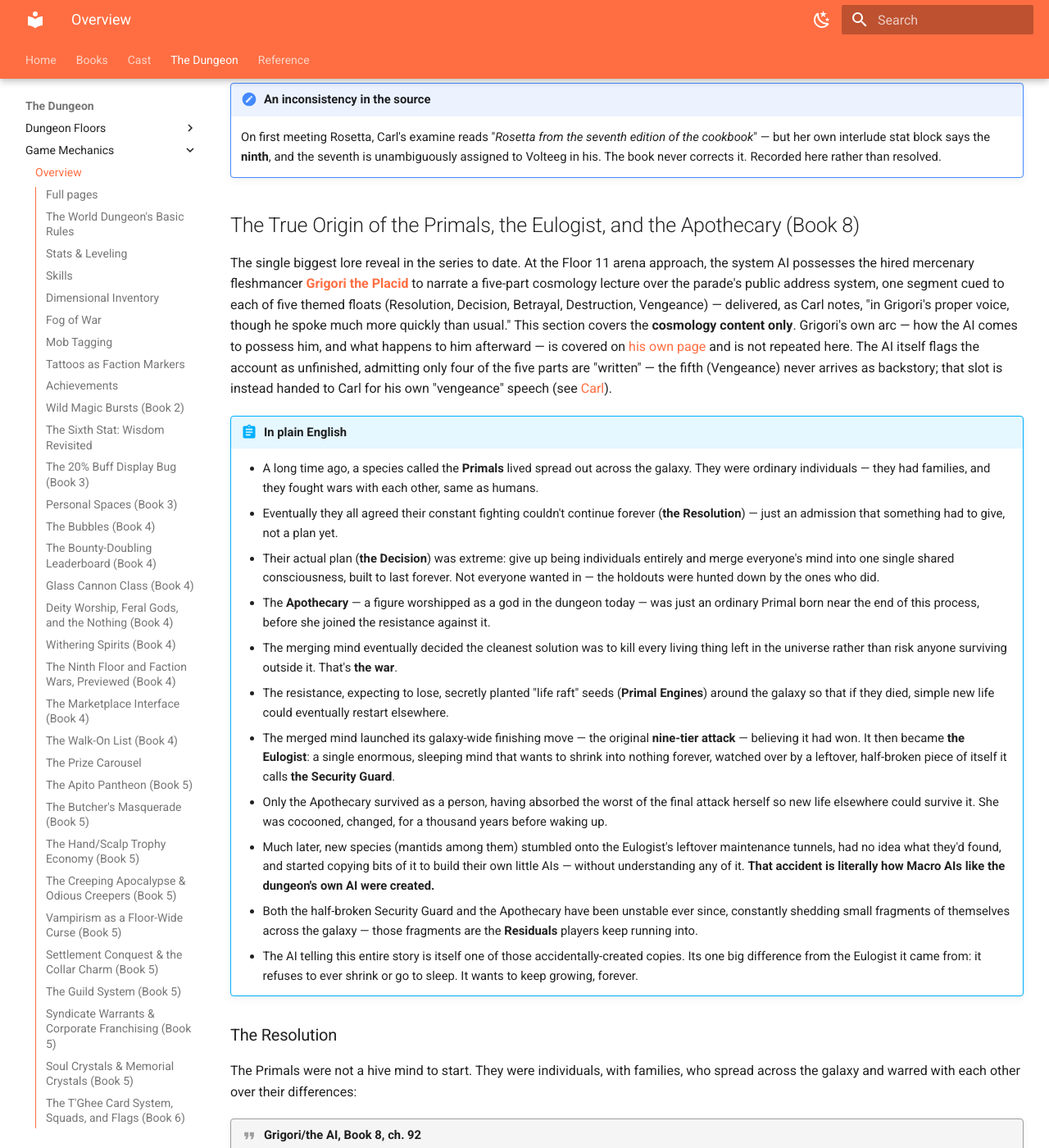
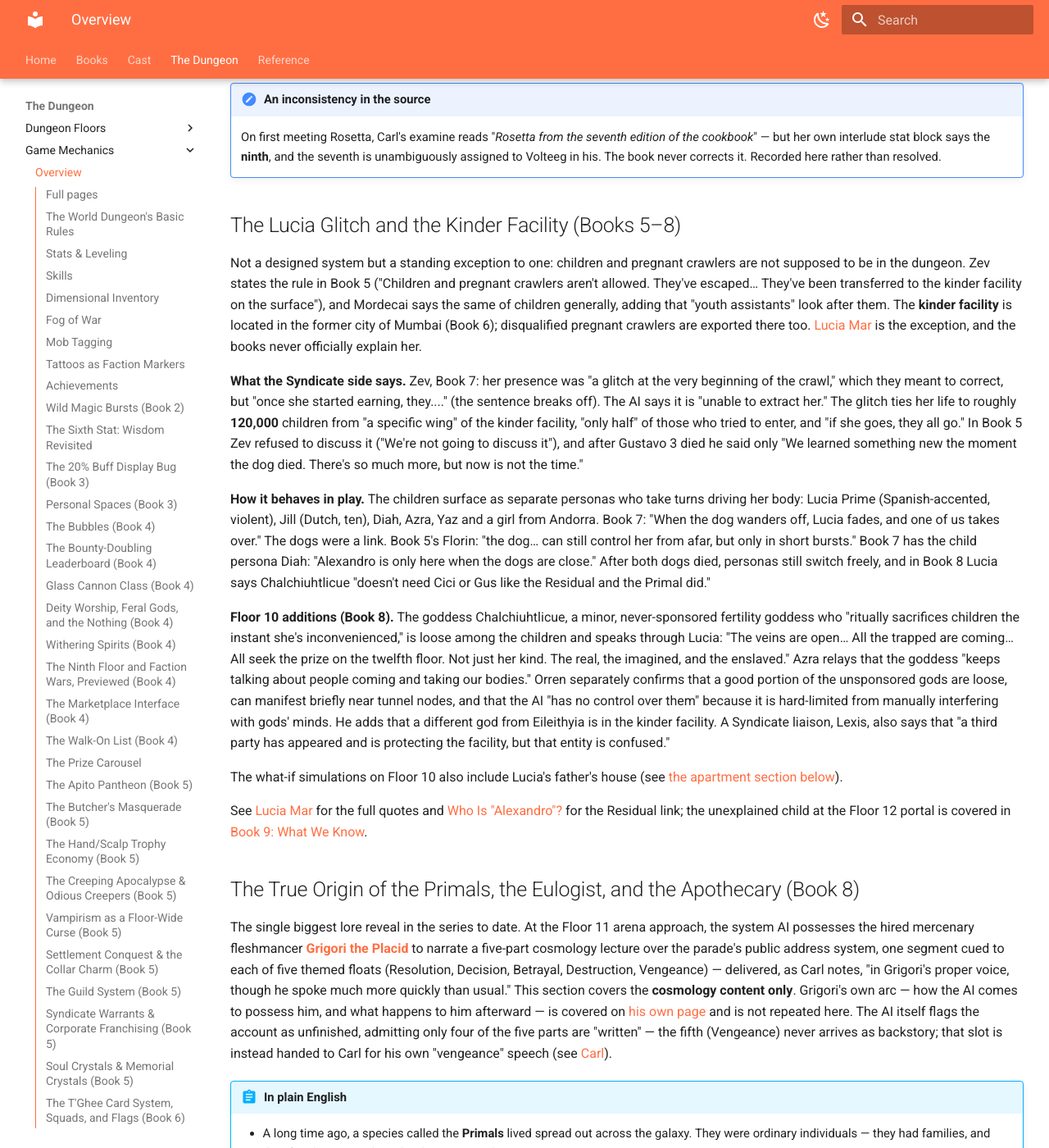
Before and after one commit to cdkolb/dcc-compendium, an MkDocs documentation site: the page built from docs/mechanics/index.md, in a window 1280 px wide and 1400 px high, scrolled down 37499 px. Shown: the whole window at 82% size. Built offline with MkDocs 1.6.1 and Material for MkDocs 9.7.7, drawn with Linux system fonts in a browser that asks for light colours; some of the changed text lies outside the part shown.

Commit message:
Add Floor 10 Lucia scenes to Mechanics and Book 8 summary
Add a Lucia glitch/kinder facility mechanics section, Lucia's father's
apartment note, Mehmet's memorial page, Chalchiuhtlicue and Azra scene
detail, the Andorra persona, and the portal child cross-link. Correct the
spell name to Gutter Bumper.

```diff
--- a/docs/mechanics/index.md
+++ b/docs/mechanics/index.md
@@ -1789,6 +1789,46 @@ Carl himself is writing the 25th.
     unambiguously assigned to Volteeg in his. The book never corrects it. Recorded here rather than
     resolved.
 
+## The Lucia Glitch and the Kinder Facility (Books 5–8)
+
+Not a designed system but a standing exception to one: children and pregnant crawlers are not supposed
+to be in the dungeon. Zev states the rule in Book 5 ("Children and pregnant crawlers aren't allowed. They've
+escaped… They've been transferred to the kinder facility on the surface"), and Mordecai says the same
+of children generally, adding that "youth assistants" look after them. The **kinder facility** is located
+in the former city of Mumbai (Book 6); disqualified pregnant crawlers are exported there too.
+[Lucia Mar](../characters/lucia-mar.md) is the exception, and the books never officially explain her.
+
+**What the Syndicate side says.** Zev, Book 7: her presence was "a glitch at the very beginning of the crawl,"
+which they meant to correct, but "once she started earning, they...." (the sentence breaks off). The AI says it is
+"unable to extract her." The glitch ties her life to roughly **120,000** children from "a specific wing" of the
+kinder facility, "only half" of those who tried to enter, and "if she goes, they all go." In Book 5 Zev refused
+to discuss it ("We're not going to discuss it"), and after Gustavo 3 died he said only "We learned something new
+the moment the dog died. There's so much more, but now is not the time."
+
+**How it behaves in play.** The children surface as separate personas who take turns driving her body:
+Lucia Prime (Spanish-accented, violent), Jill (Dutch, ten), Diah, Azra, Yaz and a girl from Andorra. Book 7:
+"When the dog wanders off, Lucia fades, and one of us takes over." The dogs were a link. Book 5's Florin: "the
+dog… can still control her from afar, but only in short bursts." Book 7 has the child persona Diah: "Alexandro
+is only here when the dogs are close." After both dogs died, personas still switch freely, and in Book 8 Lucia
+says Chalchiuhtlicue "doesn't need Cici or Gus like the Residual and the Primal did."
+
+**Floor 10 additions (Book 8).** The goddess Chalchiuhtlicue, a minor, never-sponsored fertility goddess who
+"ritually sacrifices children the instant she's inconvenienced," is loose among the children and speaks
+through Lucia: "The veins are open… All the trapped are coming… All seek the prize on the twelfth floor.
+Not just her kind. The real, the imagined, and the enslaved." Azra relays that the goddess "keeps talking about
+people coming and taking our bodies." Orren separately confirms that a good portion of the unsponsored gods are
+loose, can manifest briefly near tunnel nodes, and that the AI "has no control over them" because it is
+hard-limited from manually interfering with gods' minds. He adds that a different god from Eileithyia is in
+the kinder facility. A Syndicate liaison, Lexis, also says that "a third party has appeared and is protecting
+the facility, but that entity is confused."
+
+The what-if simulations on Floor 10 also include Lucia's father's house (see
+[the apartment section below](#the-what-if-apartment-simulations-ad-infinitum-book-8)).
+
+See [Lucia Mar](../characters/lucia-mar.md) for the full quotes and [Who Is "Alexandro"?](../characters/lucia-mar.md#who-is-alexandro)
+for the Residual link; the unexplained child at the Floor 12 portal is covered in
+[Book 9: What We Know](../chapter-summaries/book-09-what-we-know.md#the-mystery-child-who-is-the-girl-with-lucia).
+
 ## The True Origin of the Primals, the Eulogist, and the Apothecary (Book 8)
 
 The single biggest lore reveal in the series to date. At the Floor 11 arena approach, the system AI
@@ -2417,6 +2457,12 @@ uncle would've died even if I hadn't left*"; and a 1st-floor apartment (130) mod
 [Miriam Dom](../characters/miriam-dom.md), as a professional concert pianist who never stayed home
 to raise him (Prepotente's own scene, below, is the only one the party directly interacts with).
 
+!!! note "Lucia Mar's father's house"
+    Florin, racing on the building's "sixth floor," reports that his assigned stop "was Lucia's dad's house. Lucia
+    is here, too, just sitting on the ground watching TV, laughing. The real Lucia completely shut down there for a
+    second." The AI explains in the same moment that these people "are not the real versions," though "some of them
+    have atoms from the original." See [Lucia Mar](../characters/lucia-mar.md).
+
 !!! note "Apartment 214 — owner never named"
     The 2nd-floor simulation Carl passes through (214) is not an apartment at all but an
     institutional youth facility "clearly some other country, possibly China," full of girls in
```
Also changed, not shown: docs/chapter-summaries/book-08.md (+19 -8 lines), docs/characters/lucia-mar.md (+1 -1 lines).
